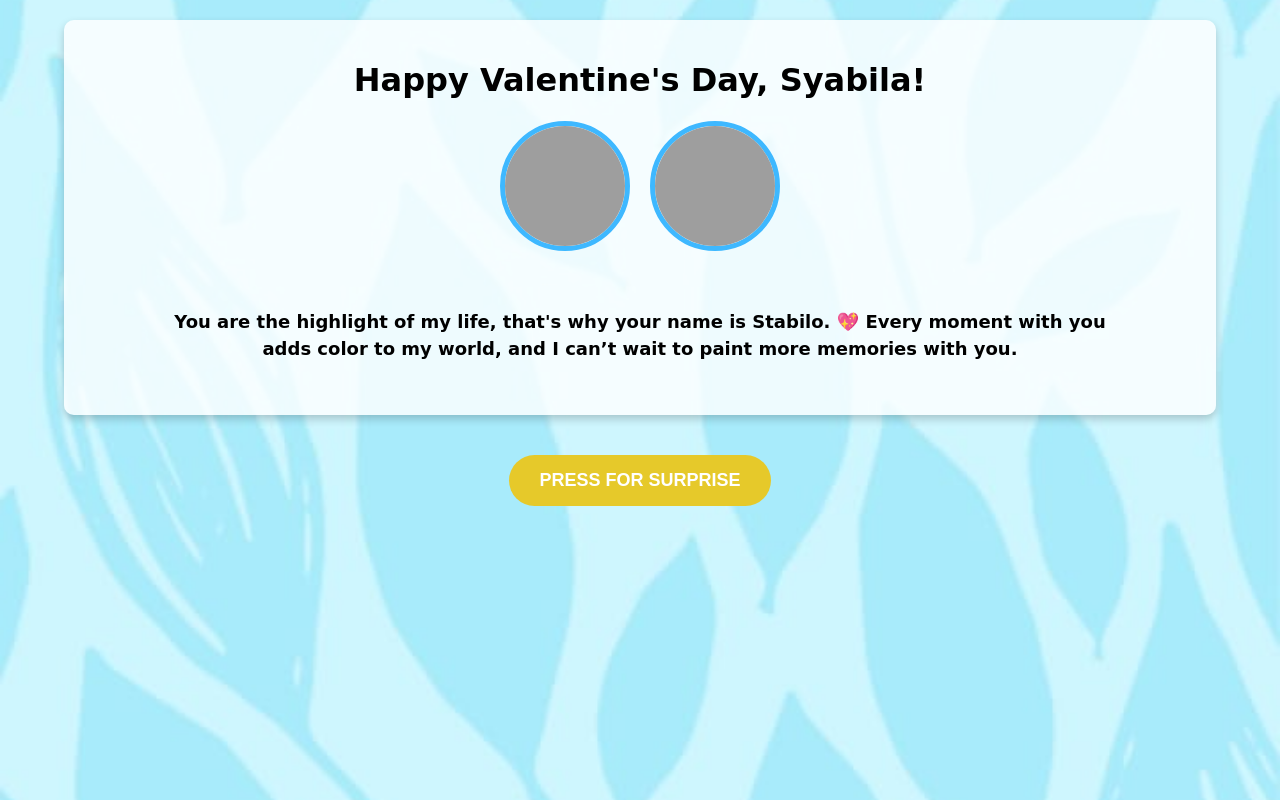
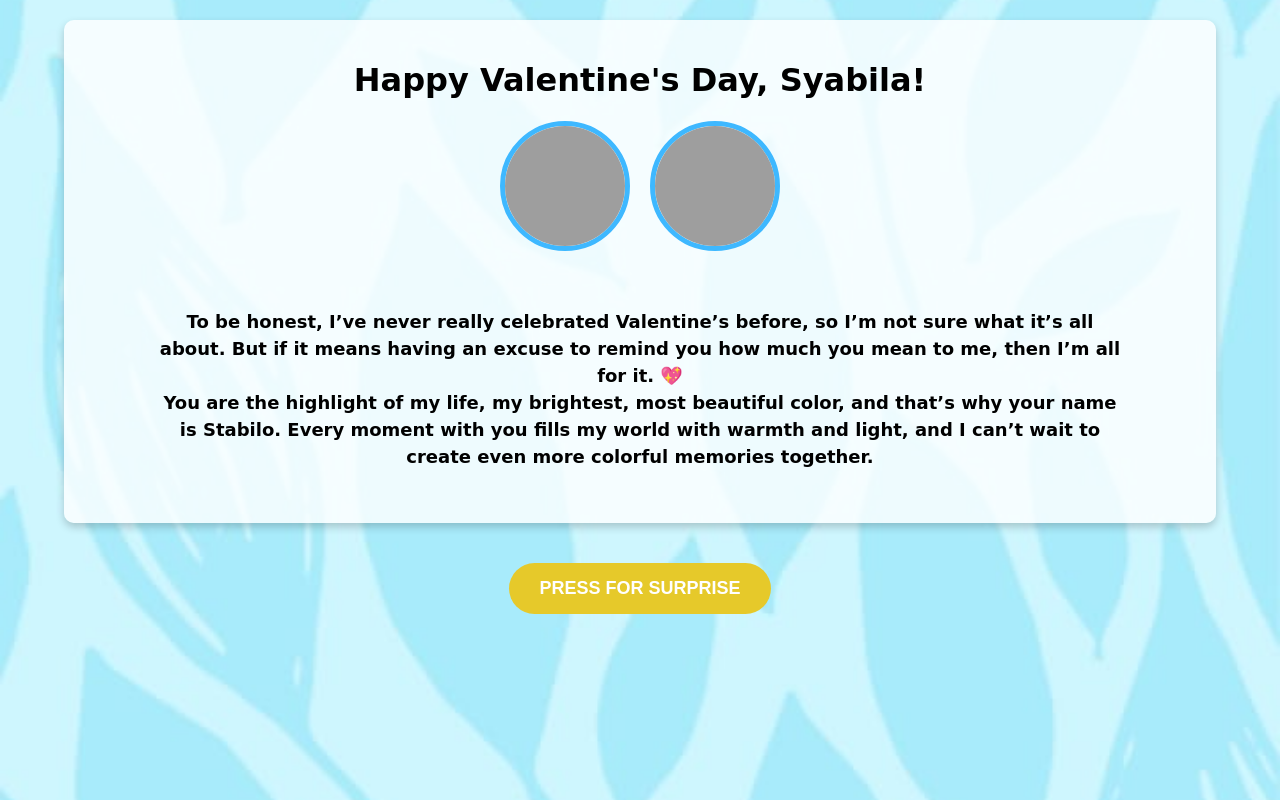
Before and after one commit to mrshllll/Valentine, a plain HTML site: page Syabila.html in a window 1280 px wide. Drawn offline with Linux system fonts and the light colour scheme; grey boxes are pictures that could not be loaded; a web font is replaced by a local one.

Commit message:
Update Syabila.html

```diff
--- a/Syabila.html
+++ b/Syabila.html
@@ -105,8 +105,9 @@
         <!-- Quote box below the images -->
         <div class="quote-box">
             <p class="valentine-text">
-                You are the highlight of my life, that's why your name is Stabilo. 💖
-                Every moment with you adds color to my world, and I can’t wait to paint more memories with you.
+                To be honest, I’ve never really celebrated Valentine’s before, so I’m not sure what it’s all about. But if it means having an excuse to remind you how much you mean to me, then I’m all for it. 💖
+                <br>
+                You are the highlight of my life, my brightest, most beautiful color, and that’s why your name is Stabilo. Every moment with you fills my world with warmth and light, and I can’t wait to create even more colorful memories together.
             </p>
         </div>
     </div>
```
